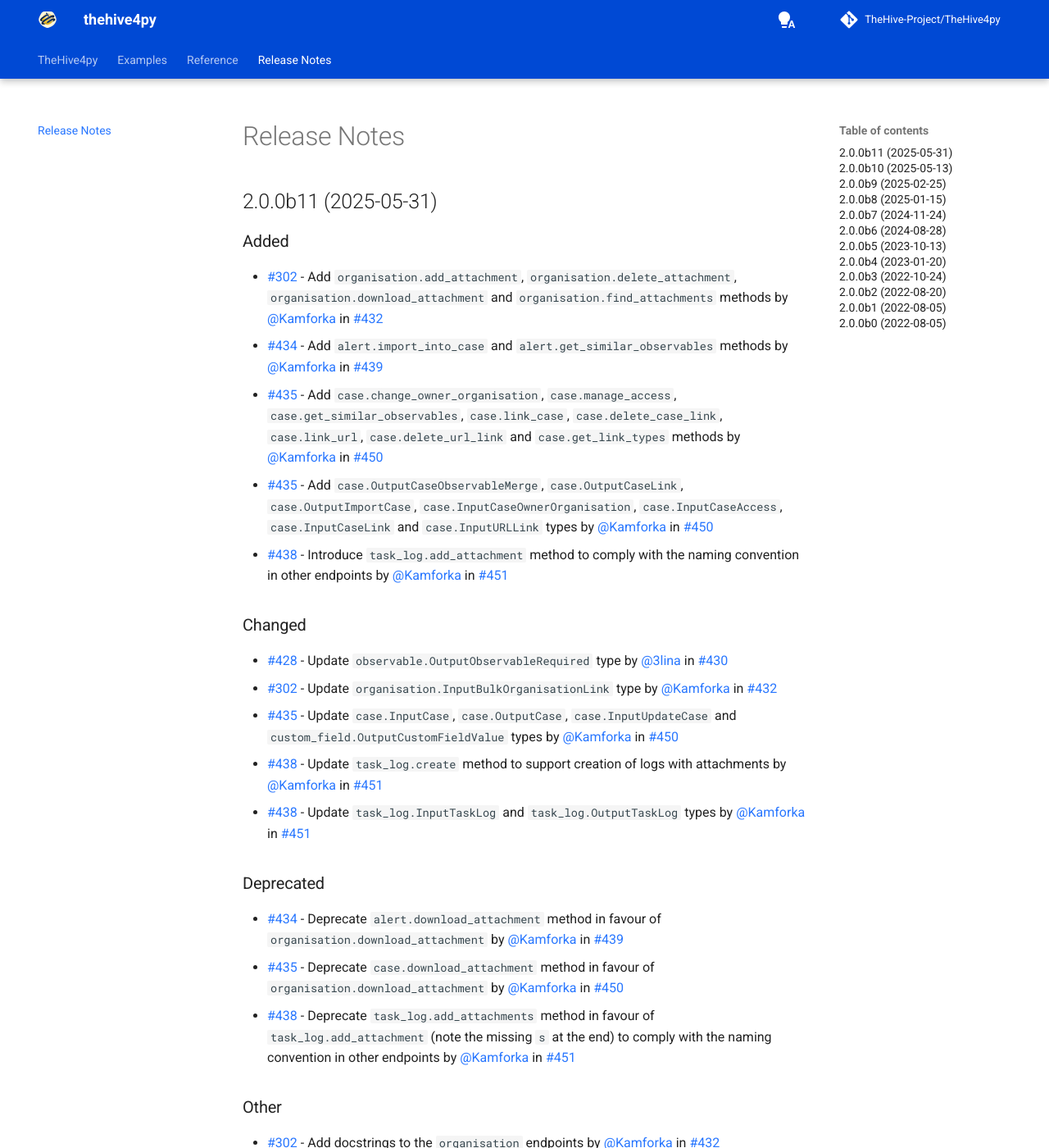
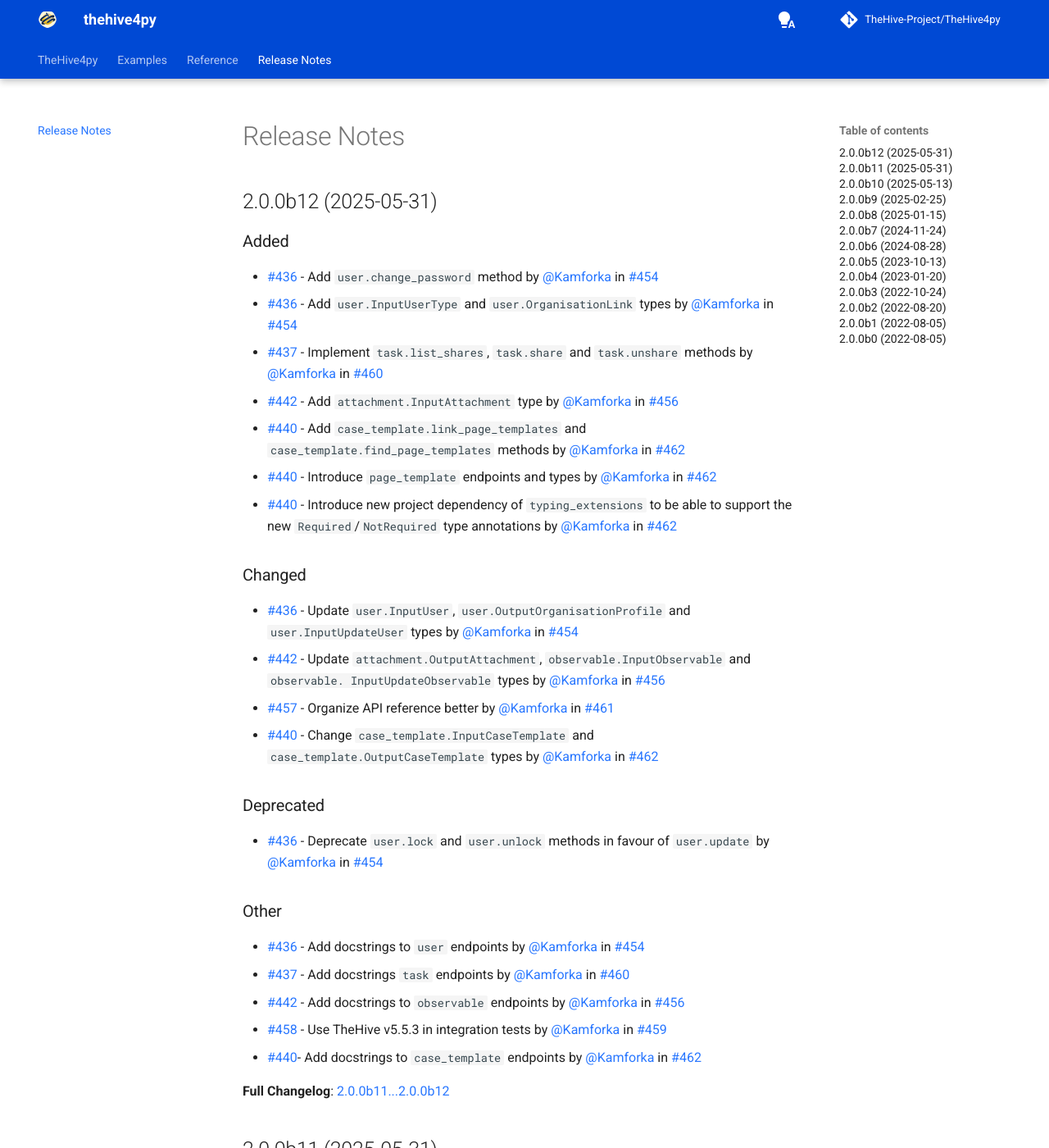
Before and after one commit to TheHive-Project/TheHive4py, an MkDocs documentation site: the page built from docs/release-notes.md, in a window 1280 px wide and 1400 px high. Shown: the whole window at 82% size. Built offline with MkDocs 1.6.1 and Material for MkDocs 9.7.7, drawn with Linux system fonts in a browser that asks for light colours; comment, search, counter and statistics services are not loaded; the version menu is left out.

Commit message:
#463 - Release 2.0.0b12

```diff
--- a/docs/release-notes.md
+++ b/docs/release-notes.md
@@ -5,6 +5,34 @@
     display: none
   }
 </style>
+
+## 2.0.0b12 (2025-05-31)
+### Added
+* [#436](https://github.com/TheHive-Project/TheHive4py/issues/436) - Add `user.change_password` method by [@Kamforka](https://github.com/Kamforka) in [#454](https://github.com/TheHive-Project/TheHive4py/pull/454)
+* [#436](https://github.com/TheHive-Project/TheHive4py/issues/436) - Add `user.InputUserType` and `user.OrganisationLink` types by [@Kamforka](https://github.com/Kamforka) in [#454](https://github.com/TheHive-Project/TheHive4py/pull/454)
+* [#437](https://github.com/TheHive-Project/TheHive4py/issues/437) - Implement `task.list_shares`, `task.share` and `task.unshare` methods by [@Kamforka](https://github.com/Kamforka) in [#460](https://github.com/TheHive-Project/TheHive4py/pull/460)
+* [#442](https://github.com/TheHive-Project/TheHive4py/issues/442) - Add `attachment.InputAttachment` type by [@Kamforka](https://github.com/Kamforka) in [#456](https://github.com/TheHive-Project/TheHive4py/pull/456)
+* [#440](https://github.com/TheHive-Project/TheHive4py/issues/440) - Add `case_template.link_page_templates` and `case_template.find_page_templates` methods by [@Kamforka](https://github.com/Kamforka)  in [#462](https://github.com/TheHive-Project/TheHive4py/pull/462)
+* [#440](https://github.com/TheHive-Project/TheHive4py/issues/440) - Introduce `page_template` endpoints and types by [@Kamforka](https://github.com/Kamforka) in [#462](https://github.com/TheHive-Project/TheHive4py/pull/462)
+* [#440](https://github.com/TheHive-Project/TheHive4py/issues/440) - Introduce new project dependency of `typing_extensions` to be able to support the new `Required`/`NotRequired` type annotations by [@Kamforka](https://github.com/Kamforka) in [#462](https://github.com/TheHive-Project/TheHive4py/pull/462)
+
+### Changed
+* [#436](https://github.com/TheHive-Project/TheHive4py/issues/436) - Update `user.InputUser`, `user.OutputOrganisationProfile` and `user.InputUpdateUser` types by [@Kamforka](https://github.com/Kamforka) in [#454](https://github.com/TheHive-Project/TheHive4py/pull/454)
+* [#442](https://github.com/TheHive-Project/TheHive4py/issues/442) - Update `attachment.OutputAttachment`, `observable.InputObservable` and `observable. InputUpdateObservable` types by [@Kamforka](https://github.com/Kamforka) in [#456](https://github.com/TheHive-Project/TheHive4py/pull/456)
+* [#457](https://github.com/TheHive-Project/TheHive4py/issues/457) - Organize API reference better by [@Kamforka](https://github.com/Kamforka) in [#461](https://github.com/TheHive-Project/TheHive4py/pull/461)
+* [#440](https://github.com/TheHive-Project/TheHive4py/issues/440) - Change `case_template.InputCaseTemplate` and `case_template.OutputCaseTemplate` types by [@Kamforka](https://github.com/Kamforka) in [#462](https://github.com/TheHive-Project/TheHive4py/pull/462)
+
+### Deprecated
+* [#436](https://github.com/TheHive-Project/TheHive4py/issues/436) - Deprecate `user.lock` and `user.unlock` methods in favour of `user.update` by [@Kamforka](https://github.com/Kamforka) in [#454](https://github.com/TheHive-Project/TheHive4py/pull/454)
+
+### Other
+* [#436](https://github.com/TheHive-Project/TheHive4py/issues/436) - Add docstrings to `user` endpoints by [@Kamforka](https://github.com/Kamforka) in [#454](https://github.com/TheHive-Project/TheHive4py/pull/454)
+* [#437](https://github.com/TheHive-Project/TheHive4py/issues/437) - Add docstrings  `task` endpoints by [@Kamforka](https://github.com/Kamforka) in [#460](https://github.com/TheHive-Project/TheHive4py/pull/460)
+* [#442](https://github.com/TheHive-Project/TheHive4py/issues/442) - Add docstrings to `observable` endpoints by [@Kamforka](https://github.com/Kamforka) in [#456](https://github.com/TheHive-Project/TheHive4py/pull/456)
+* [#458](https://github.com/TheHive-Project/TheHive4py/issues/458) - Use TheHive v5.5.3 in integration tests by [@Kamforka](https://github.com/Kamforka) in [#459](https://github.com/TheHive-Project/TheHive4py/pull/459)
+* [#440](https://github.com/TheHive-Project/TheHive4py/issues/440)- Add docstrings to `case_template` endpoints by [@Kamforka](https://github.com/Kamforka) in [#462](https://github.com/TheHive-Project/TheHive4py/pull/462)
+
+**Full Changelog**: [2.0.0b11...2.0.0b12](https://github.com/TheHive-Project/TheHive4py/compare/2.0.0b11...2.0.0b12)
 
 ## 2.0.0b11 (2025-05-31)
 ### Added
--- a/pyproject.toml
+++ b/pyproject.toml
@@ -5,7 +5,7 @@
 [project]
 name = "thehive4py"
 description = "Python client for TheHive5"
-version = "2.0.0b11"
+version = "2.0.0b12"
 requires-python = ">=3.9"
 dependencies = ["requests~=2.27", "typing_extensions==4.*"]
 readme = "README.md"
```
Also changed, not shown: docs/index.md (+1 -1 lines).
